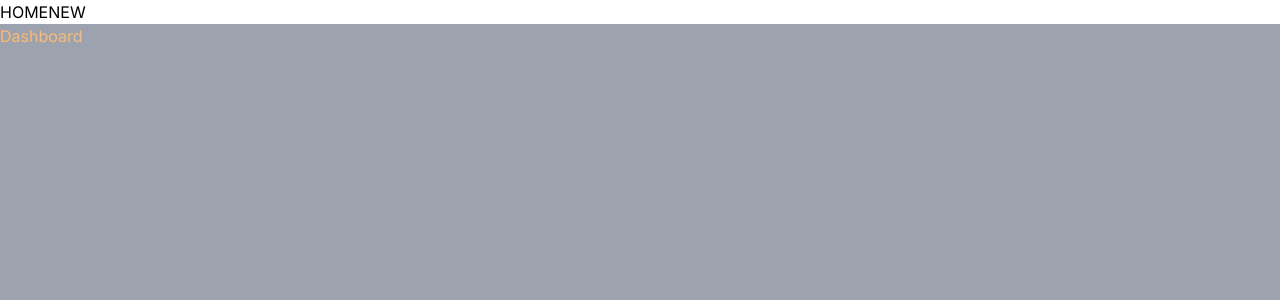
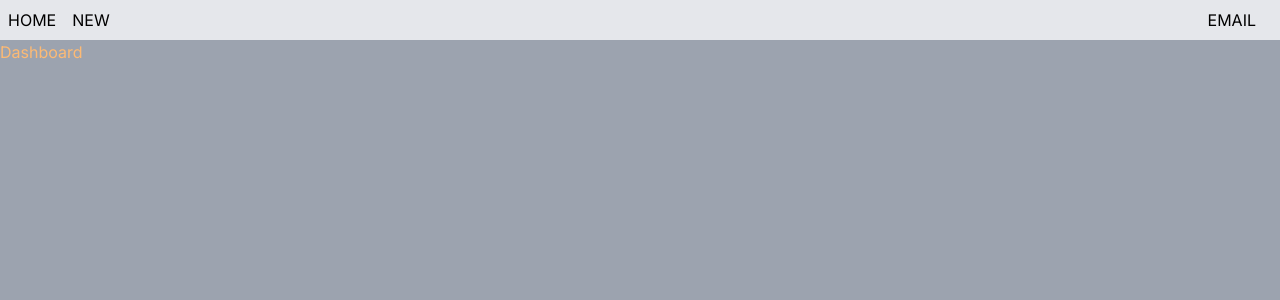
Before and after one commit to aych-dev/QuestionApp, a Next.js app: page / in a window 1280 px wide. Shown: the top 300 px of the page. Built offline with nearby package versions, Linux system fonts and the light colour scheme.

Commit message:
update navbar styling

```diff
--- a/app/components/Nav.tsx
+++ b/app/components/Nav.tsx
@@ -2,10 +2,17 @@ import Link from 'next/link';
 
 const Nav = () => {
   return (
-    <nav>
+    <nav className='flex justify-between p-2 bg-gray-200'>
+      <div className='flex items-center space-x-4'>
+        <Link className='cursor-pointer' href={'/'}>
+          HOME
+        </Link>
+        <Link className='cursor-pointer' href={'/TicketPage/new'}>
+          NEW
+        </Link>
+      </div>
       <div>
-        <Link href={'/'}>HOME</Link>
-        <Link href={'/TicketPage/new'}>NEW</Link>
+        <p className='mr-4'>EMAIL</p>
       </div>
     </nav>
   );
```
